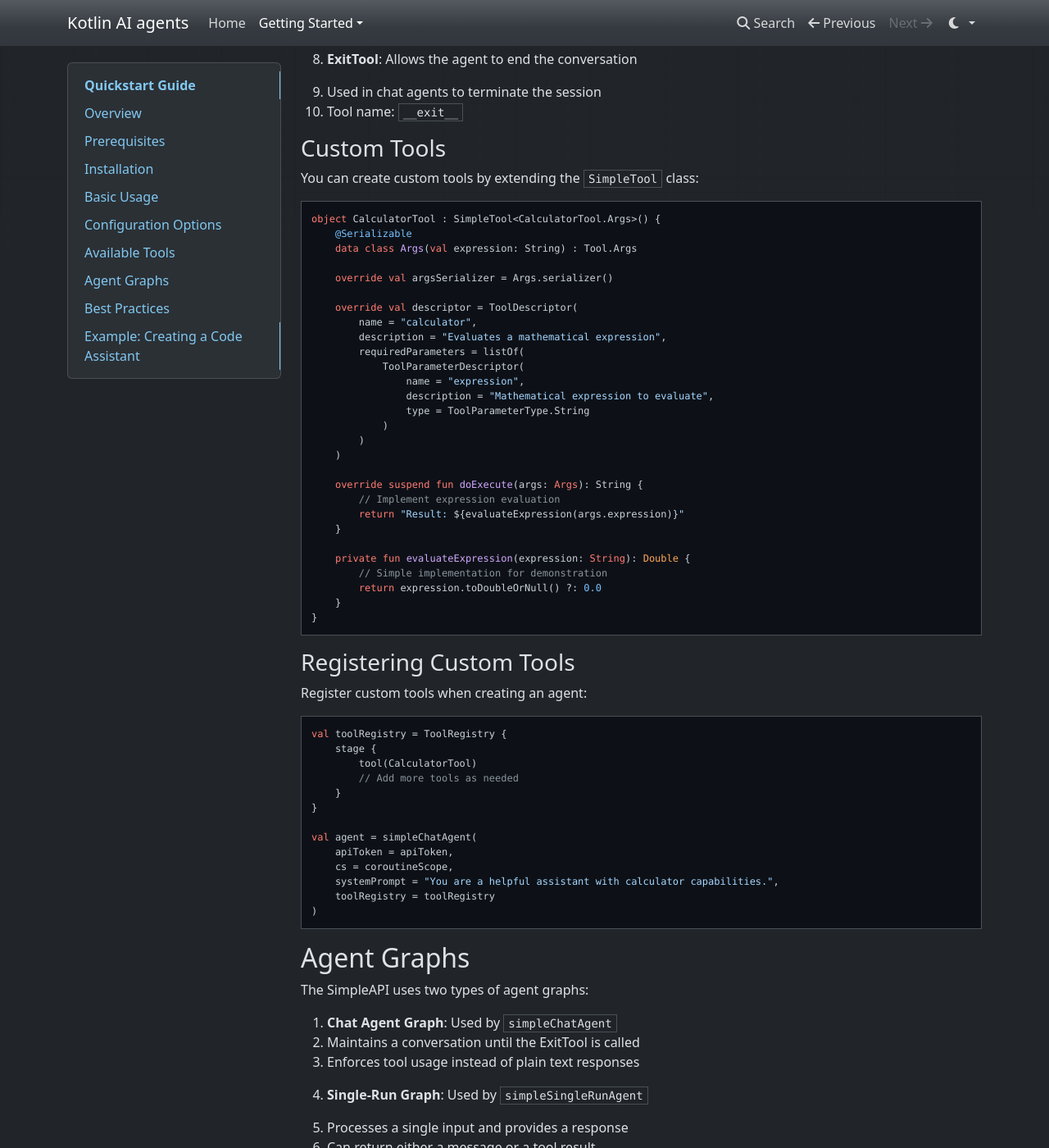
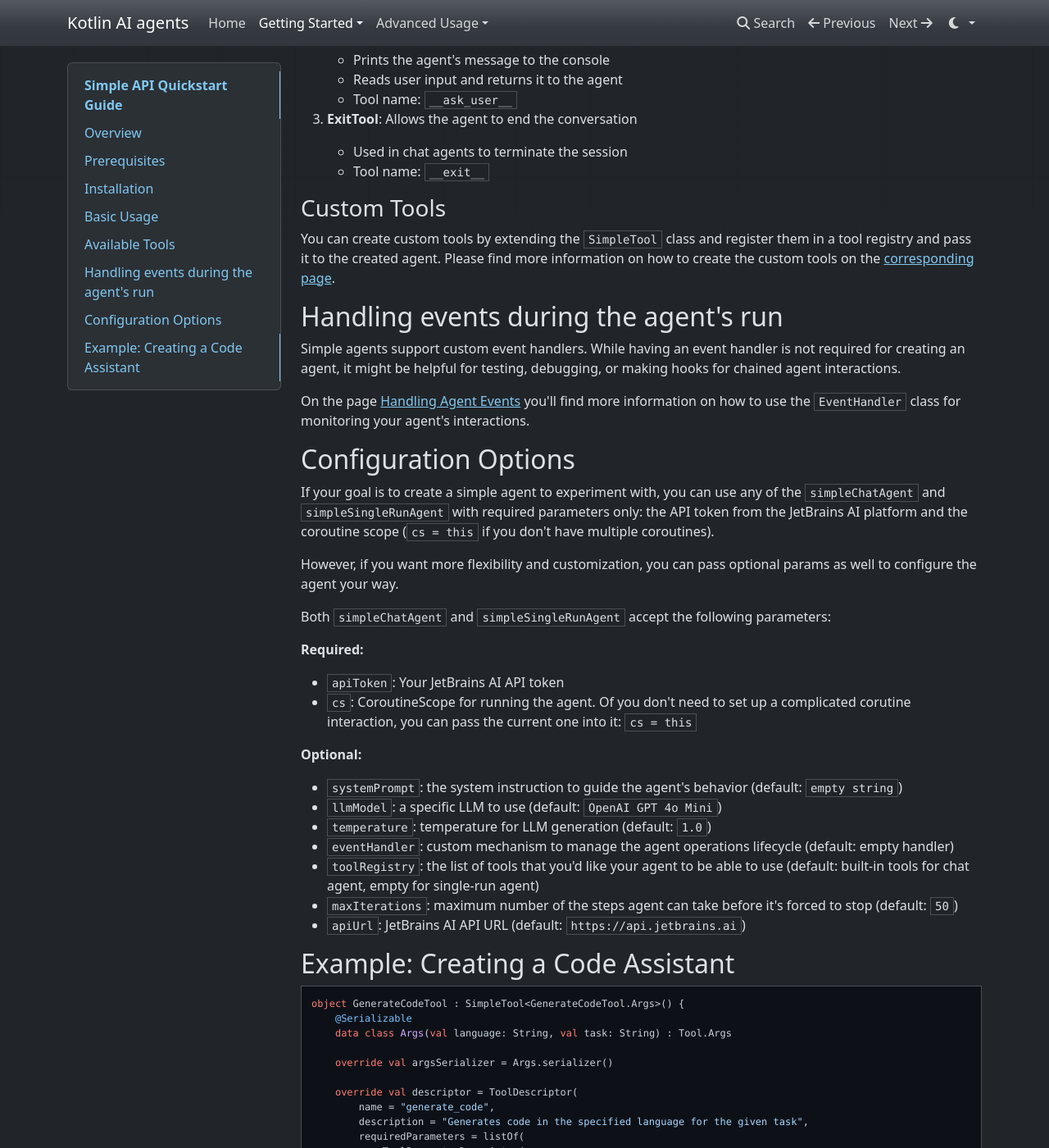
Before and after one commit to JetBrains/koog-docs, an MkDocs documentation site: the page built from docs/quickstart.md, in a window 1280 px wide and 1400 px high, scrolled down 1830 px. Shown: the whole window at 82% size. Built offline with MkDocs 1.6.1, drawn with Linux system fonts in a browser that asks for light colours; nearby versions of some CDN libraries; some of the changed text lies outside the part shown.

Commit message:
Enhance Simple API guides
+ Add separate sections for creating custom tools and handling agent events

+ Update navigation to reflect these structural changes

````diff
--- /dev/null
+++ b/docs/customTool.md
@@ -0,0 +1,69 @@
+# Creating Custom Tools
+
+You can extend agent capabilities by creating custom tools. These tools can be used as with the agents created via the
+`Simple API`, as for more sophisticated agents created with the `KotlinAIAgent`.
+
+### Each custom tool consists of:
+
+- Serializable `Args` data class, naming the **arguments** that should be passed to your custom tool, and an overridden
+  `argsSerializer`;
+- overridden `descriptor` variable consisting of the `name`, `description`, `requiredParameters` (empty by default), and
+  `optionalParameters` (empty by default) for your tool;
+- overridden function `doExecute()` that describes **the main action underneath your tool's execution**.
+
+Example of a custom tool:
+
+```kotlin
+object CastToDoubleTool : SimpleTool<CastToDoubleTool.Args>() {
+  @Serializable
+  data class Args(val expression: String, val comment: String) : Tool.Args
+
+  override val argsSerializer = Args.serializer()
+
+  override val descriptor = ToolDescriptor(
+    name = "cast to double",
+    description = "casts the passed expression to double or returns 0.0 if the expression is not castable",
+    requiredParameters = listOf(
+      ToolParameterDescriptor(
+        name = "expression", description = "An expression to case to double", type = ToolParameterType.String
+      )
+    ),
+    optionalParameters = listOf(
+      ToolParameterDescriptor(
+        name = "comment", description = "A comment on how to process the expression", type = ToolParameterType.String
+      )
+    )
+  )
+
+  override suspend fun doExecute(args: Args): String {
+    return "Result: ${castToDouble(args.expression)}, " + "the comment was: ${args.comment}"
+  }
+
+  private fun castToDouble(expression: String): Double {
+    return expression.toDoubleOrNull() ?: 0.0
+  }
+}
+```
+
+Please note that, **to use the custom tool, you must**:
+
+1. Add it to the tool registry by creating a new `ToolRegistry` instance including your tool;
+2. Pass the created tool registry to the agent in the corresponding field:
+
+```kotlin
+val toolRegistry = ToolRegistry {
+    stage {
+        // Your custom tool(s)
+        tool(CastToDoubleTool)
+    }
+}
+
+// Agent initialization
+val agent = simpleChatAgent(
+    apiToken = apiToken,
+    cs = coroutineScope,
+    systemPrompt = "You are a helpful assistant with mathematical capabilities.",
+    // Passing your tool registry to the agent
+    toolRegistry = toolRegistry
+)
+```
--- /dev/null
+++ b/docs/eventHandler.md
@@ -0,0 +1,45 @@
+## Event Handler
+
+The **EventHandler** serves as an event delegation mechanism that:
+
+- Manages the lifecycle of AI agent operations
+- Provides hooks for monitoring and responding to different stages of execution
+- Enables error handling and recovery
+- Facilitates tool invocation tracking and result processing
+
+### Key Components
+
+The EventHandler entity consists of five main handler types:
+
+- `InitHandler`: Executes at the initialization of an agent run
+- `ResultHandler`: Processes successful results from agent operations
+- `ErrorHandler`: Handles exceptions and errors that occur during execution
+- `ToolCallListener`: Notifies when a tool is about to be invoked
+- `ToolResultListener`: Processes the results after a tool has been called
+
+### Creating an event handler
+
+The EventHandler uses the Builder pattern to create instances with specific handler configurations:
+
+```kotlin
+val eventHandler = EventHandler {
+    handleInit { /* initialization logic */ }
+    handleResult { result -> /* process result */ }
+    handleError { error -> /* handle error */ }
+    onToolCall { stage, tool, args -> /* before tool execution */ }
+    afterToolCalled { stage, tool, args, result -> /* after tool execution */ }
+}
+```
+
+Then it can be passed to the agent as one of the fields in the constructor:
+
+```kotlin
+val agent = KotlinAIAgent(
+        toolRegistry = toolRegistry,
+        strategy = strategy,
+        eventHandler = eventHandler,
+        promptExecutor = simpleGrazieExecutor(API_TOKEN),
+        agentConfig = agentConfig,
+        cs = this
+    )
+```
--- a/docs/quickstart.md
+++ b/docs/quickstart.md
@@ -1,8 +1,19 @@
-# Quickstart Guide
+# Simple API Quickstart Guide
 
 ## Overview
 
-The SimpleAPI provides an easy way to create and run AI agents using the JetBrains AI API. It offers a simplified interface for creating chat agents and single-run agents with customizable tools and configurations.
+The SimpleAPI provides an easy way to create and run AI agents using the JetBrains AI API. It offers an
+interface for creating chat agents and single-run agents with customizable tools and configurations.
+
+The SimpleAPI uses two types of agents:
+
+1. **Chat Agent**:
+    - Maintains a conversation until the ExitTool is called
+    - Enforces tool usage instead of plain text responses
+
+2. **Single-Run Agent**
+    - Processes a single input and provides a response
+    - Can return either a message or a tool result (if the tool registry is passed to the agent)
 
 ## Prerequisites
 
@@ -35,9 +46,15 @@
         cs = this,
         systemPrompt = "You are a helpful assistant. Answer user questions concisely."
     )
-   agent.run("Hello, how can you help me?")
+    agent.run("Hello, how can you help me?")
 }
 ```
+
+**NB:** `simpleChatAgent` uses `AskUser` and `Exit` built-in tools by default. This means, they are used even if no
+`toolRegistry` parameter is passed when creating the
+agent. If the custom tool registry is passed under the `toolRegistry` parameter, the mentioned built-in tools are
+used **in a combination** with the added tool registry. This means you can't create the `simpleChatAgent` without the
+`AskUser` and `Exit` built-in tools.
 
 ### Creating a Single-Run Agent
 
@@ -57,19 +74,8 @@
 }
 ```
 
-## Configuration Options
-
-Both `simpleChatAgent` and `simpleSingleRunAgent` accept the following parameters:
-
-- `apiToken` (required): Your JetBrains AI API token
-- `cs` (required): CoroutineScope for running the agent
-- `systemPrompt`: Initial system prompt for the agent (default: empty string)
-- `llmModel`: LLM model to use (default: JetBrainsAIModels.OpenAI.GPT4oMini)
-- `temperature`: Temperature for LLM generation (default: 1.0)
-- `eventHandler`: Custom event handler (default: empty handler)
-- `toolRegistry`: Custom tool registry (default: built-in tools for chat agent, empty for single-run agent)
-- `maxIterations`: Maximum number of agent iterations (default: 50)
-- `apiUrl`: JetBrains AI API URL (default: "https://api.jetbrains.ai")
+**NB:** `simpleSingleRunAgent` uses no tools by default. If no `toolRegistry` parameter with built-in or custom tools is
+passed when creating the agent, only plain text responses are received.
 
 ## Available Tools
 
@@ -78,96 +84,59 @@
 The SimpleAPI provides the following built-in tools:
 
 1. **SayToUser**: Allows the agent to output a message to the user
-   - Prints the agent's message to the console with "Agent says: " prefix
-   - Tool name: `__talk__`
+    - Prints the agent's message to the console with "Agent says: " prefix
+    - Tool name: `__say_to_user__`
 
 2. **AskUser**: Allows the agent to ask the user for input
-   - Prints the agent's message to the console
-   - Reads user input and returns it to the agent
-   - Tool name: `__talk__`
+    - Prints the agent's message to the console
+    - Reads user input and returns it to the agent
+    - Tool name: `__ask_user__`
 
 3. **ExitTool**: Allows the agent to end the conversation
-   - Used in chat agents to terminate the session
-   - Tool name: `__exit__`
+    - Used in chat agents to terminate the session
+    - Tool name: `__exit__`
 
 ### Custom Tools
 
-You can create custom tools by extending the `SimpleTool` class:
+You can create custom tools by extending the `SimpleTool` class and register them in a tool registry and pass it to the
+created agent. Please find more information on how to create the custom tools on
+the [corresponding page](customTool.md).
 
-```kotlin
-object CalculatorTool : SimpleTool<CalculatorTool.Args>() {
-    @Serializable
-    data class Args(val expression: String) : Tool.Args
+## Handling events during the agent's run
 
-    override val argsSerializer = Args.serializer()
+Simple agents support custom event handlers. While having an event handler is not required for creating an agent, it
+might be helpful for testing, debugging, or making hooks for chained agent interactions.
 
-    override val descriptor = ToolDescriptor(
-        name = "calculator",
-        description = "Evaluates a mathematical expression",
-        requiredParameters = listOf(
-            ToolParameterDescriptor(
-                name = "expression",
-                description = "Mathematical expression to evaluate",
-                type = ToolParameterType.String
-            )
-        )
-    )
+On the page [Handling Agent Events](eventHandler.md) you'll find more information on how to use the `EventHandler` class for monitoring your agent's
+interactions.
 
-    override suspend fun doExecute(args: Args): String {
-        // Implement expression evaluation
-        return "Result: ${evaluateExpression(args.expression)}"
-    }
+## Configuration Options
 
-    private fun evaluateExpression(expression: String): Double {
-        // Simple implementation for demonstration
-        return expression.toDoubleOrNull() ?: 0.0
-    }
-}
-```
+If your goal is to create a simple agent to experiment with, you can use any of the  `simpleChatAgent` and
+`simpleSingleRunAgent` with required parameters only: the API token from the JetBrains AI platform and the coroutine
+scope (`cs = this` if you don't have multiple coroutines).
 
-### Registering Custom Tools
+However, if you want more flexibility and customization, you can pass optional params as well to configure the agent
+your way.
 
-Register custom tools when creating an agent:
+Both `simpleChatAgent` and `simpleSingleRunAgent` accept the following parameters:
 
-```kotlin
-val toolRegistry = ToolRegistry {
-    stage {
-        tool(CalculatorTool)
-        // Add more tools as needed
-    }
-}
+**Required:**
 
-val agent = simpleChatAgent(
-    apiToken = apiToken,
-    cs = coroutineScope,
-    systemPrompt = "You are a helpful assistant with calculator capabilities.",
-    toolRegistry = toolRegistry
-)
-```
+- `apiToken`: Your JetBrains AI API token
+- `cs`: CoroutineScope for running the agent. Of you don't need to set up a complicated corutine interaction, you can
+  pass the current one into it: `cs = this`
 
-## Agent Graphs
+**Optional:**
 
-The SimpleAPI uses two types of agent graphs:
-
-1. **Chat Agent Graph**: Used by `simpleChatAgent`
-   - Maintains a conversation until the ExitTool is called
-   - Enforces tool usage instead of plain text responses
-
-2. **Single-Run Graph**: Used by `simpleSingleRunAgent`
-   - Processes a single input and provides a response
-   - Can return either a message or a tool result
-
-## Best Practices
-
-1. **System Prompts**: Provide clear and concise system prompts to guide the agent's behavior.
-
-2. **Error Handling**: Implement proper error handling in custom tools to prevent agent failures.
-
-3. **Tool Design**: Design tools with clear descriptions and parameter names to help the LLM understand how to use them.
-
-4. **Resource Management**: Use appropriate coroutine scopes and cancel them when no longer needed to avoid resource leaks.
-
-5. **API Token Security**: Never hardcode API tokens in your code. Use environment variables or secure configuration management.
+- `systemPrompt`: the system instruction to guide the agent's behavior (default: `empty string`)
+- `llmModel`: a specific LLM to use (default: `OpenAI GPT 4o Mini`)
+- `temperature`: temperature for LLM generation (default: `1.0`)
+- `eventHandler`: custom mechanism to manage the agent operations lifecycle (default: empty handler)
+- `toolRegistry`: the list of tools that you'd like your agent to be able to use (default: built-in tools for chat
+  agent, empty for single-run agent)
+- `maxIterations`: maximum number of the steps agent can take before it's forced to stop (default: `50`)
+- `apiUrl`: JetBrains AI API URL (default: `https://api.jetbrains.ai`)
 
 ## Example: Creating a Code Assistant
 
--- a/mkdocs.yml
+++ b/mkdocs.yml
@@ -2,7 +2,10 @@
 nav:
   - Home: index.md
   - Getting Started:
-      - Quickstart: quickstart.md
+      - Simple API Quickstart: quickstart.md
+  - Advanced Usage:
+      - Creating Custom Tools: customTool.md
+      - Handling Agent Events: eventHandler.md
 
 theme:
   name: mkdocs
````
Also changed, not shown: docs/index.md (+14 -55 lines).
